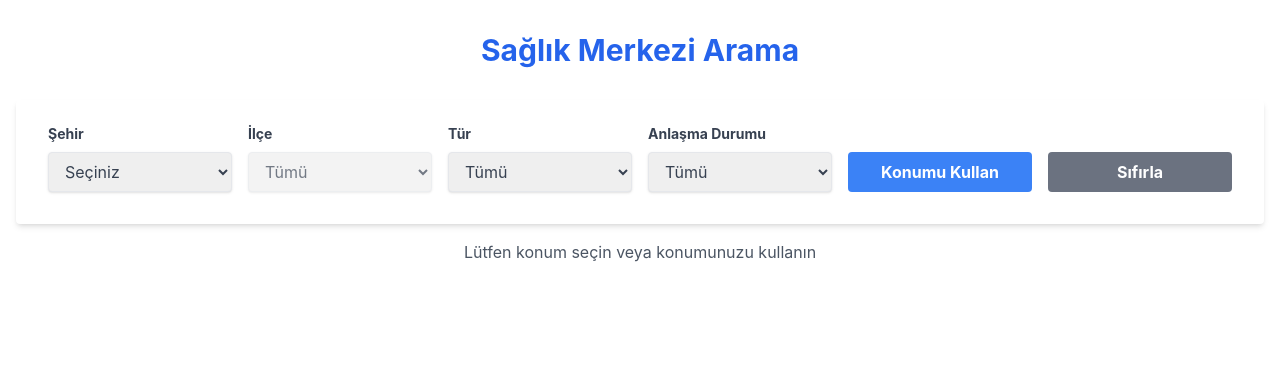
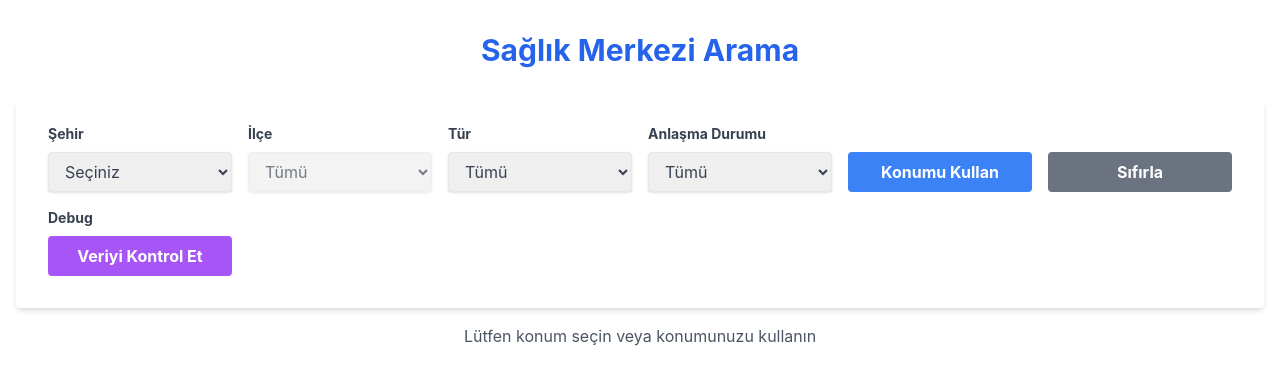
Before and after one commit to selcukyn/saglik, a React (Vite) app: page / in a window 1280 px wide. Shown: the top 384 px of the page. Built offline with nearby package versions, Linux system fonts and the light colour scheme.

Commit message:
Update App.jsx

```diff
--- a/src/App.jsx
+++ b/src/App.jsx
@@ -9,6 +9,25 @@ function App() {
   const [filteredLocations, setFilteredLocations] = useState([]);
   const [showList, setShowList] = useState(false);
   const [message, setMessage] = useState('Lütfen konum seçin veya konumunuzu kullanın');
+
+    // Debug fonksiyonu - diğer useCallback fonksiyonlarının yanına ekleyin
+  const debugData = useCallback(() => {
+    try {
+      alert(`
+        Seçili Şehir: ${selectedCity}
+        Toplam Lokasyon Sayısı: ${locations.length}
+        İlk 3 Lokasyon:
+        ${JSON.stringify(locations.slice(0, 3), null, 2)}
+
+        Bu şehir için bulunan lokasyonlar:
+        ${JSON.stringify(locations.filter(loc =>
+          loc.city.toUpperCase() === selectedCity.toUpperCase()
+        ), null, 2)}
+      `);
+    } catch (error) {
+      alert('Hata: ' + error.message);
+    }
+  }, [selectedCity]);
 
   // Şehir ve ilçe listelerini memoize et
   const cities = useMemo(() => {
@@ -318,8 +337,21 @@ function App() {
               Sıfırla
             </button>
           </div>
+
+                 <div className="col-span-1">
+            <label className="block text-gray-700 text-sm font-bold mb-2">
+              Debug
+            </label>
+            <button
+              onClick={debugData}
+              className="bg-purple-500 hover:bg-purple-700 text-white font-bold py-2 px-4 rounded focus:outline-none focus:shadow-outline w-full"
+            >
+              Veriyi Kontrol Et
+            </button>
+          </div>
         </div>
       </div>
+
 
       {message && !showList && (
         <div className="text-center text-gray-600 my-4">
```
